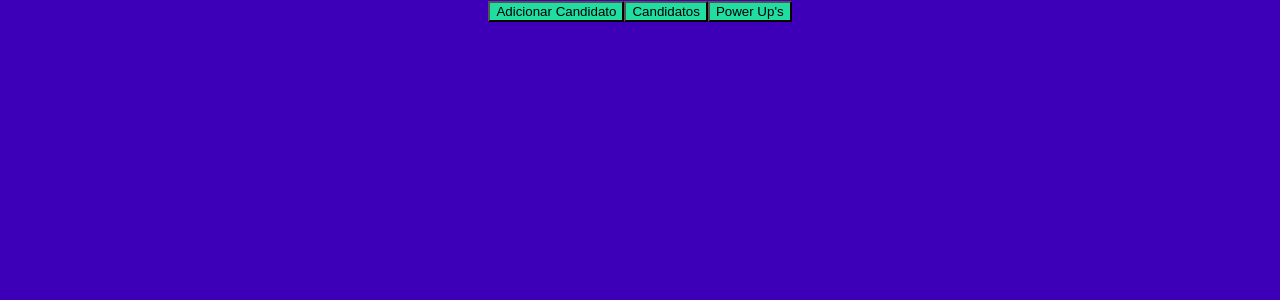
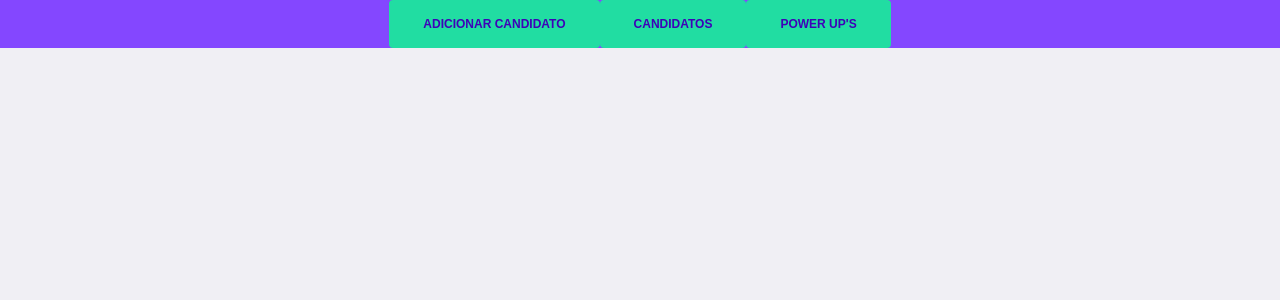
Before and after one commit to Fernot94/desafiodesignvii, a React (Create React App) app: page / in a window 1280 px wide. Shown: the top 300 px of the page. Built offline with nearby package versions, Linux system fonts and the light colour scheme.

Commit message:
added styles

```diff
--- a/src/App.css
+++ b/src/App.css
@@ -23,24 +23,40 @@
   justify-content: center;
   font-size: calc(10px + 2vmin);
   color: white;
-
-}
-
-.candidaturas {
-  border-color: black;
-  background-color: rgb(33, 221, 162);
-}
-
-.candidates {
-  border-color: black;
-  background-color: rgb(33, 221, 162)
-}
-
-.powerups {
-  border-color: black;
-  background-color: rgb(33, 221, 162)
 }
 
 .App-link {
   color: #61dafb;
 }
+
+*{
+  background-color: #F0EFF4
+}
+
+button{
+  border: 2px solid #21dda2;
+  background-color: #21dda2;
+  color: #3E02B8;
+  padding: 15px 32px;
+  text-align: center;
+  font-size: .75rem;
+  text-decoration: none;
+  display: inline-block;
+  border-radius: 4px;
+  text-transform: uppercase;
+  font-weight: 600;
+  border-spacing: 2px;
+}
+
+button:hover{
+  background-color: #F0EFF4;
+  color: #21dda2;
+}
+
+.header{
+  background-color: #8447ff;
+}
+
+.header button:hover{
+  background-color: #8447ff;
+}
```
